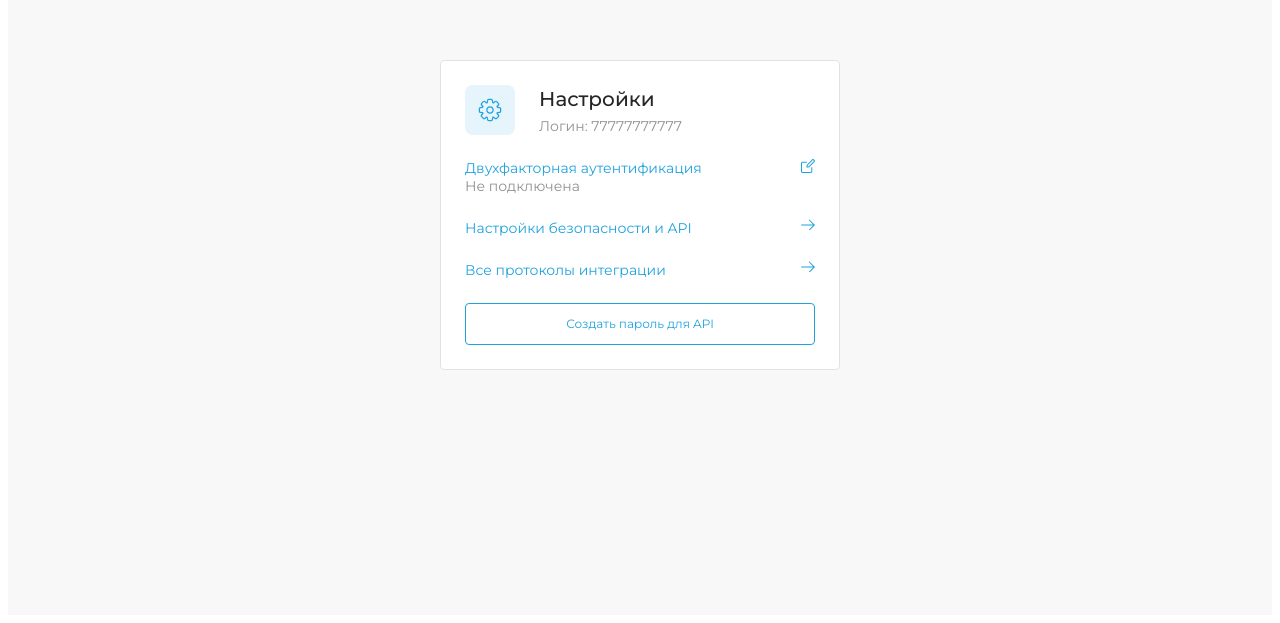
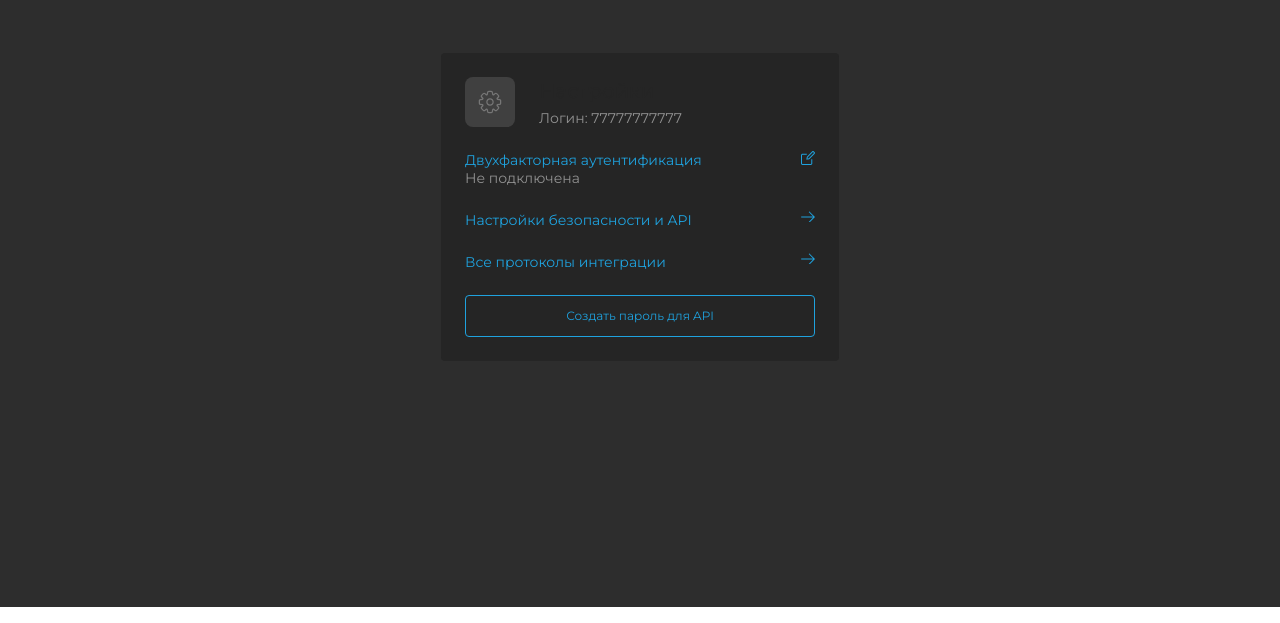
Before and after one commit to AmirAshizhev/streamTelecomTest, a React (Create React App) app: page / in a window 1280 px wide. Shown: the part 193-816 px from the top of the page. Built offline with nearby package versions, Linux system fonts and the light colour scheme.

Commit message:
feat: settings with dark

```diff
--- a/src/components/App/App.css
+++ b/src/components/App/App.css
@@ -1,3 +1,7 @@
+body{
+  margin: 0;
+}
+
 .App {
   display: flex;
   justify-content: center;
@@ -5,3 +9,7 @@
   background: #F8F8F8;
   min-height: 100vh;
 }
+
+.App_dark{
+  background: #2D2D2D;
+}
--- a/src/components/App/App.js
+++ b/src/components/App/App.js
@@ -7,10 +7,10 @@ import './App.css';
 function App() {
 
   const [openedPopup, setOpenedPopup] = useState(false);
-  const [isDarkMode, setIsDarkMode] = useState(false);
+  const [isDarkMode, setIsDarkMode] = useState(true);
 
   return (
-    <div className="App">
+    <div className={`App ${isDarkMode && 'App_dark'}`}>
       <Settings setOpenedPopup={setOpenedPopup}  darkMode={isDarkMode}/>
       {openedPopup && <Popup darkMode={isDarkMode} setOpenedPopup={setOpenedPopup}/>}
     </div>
--- a/src/components/Popup/Popup.css
+++ b/src/components/Popup/Popup.css
@@ -4,7 +4,7 @@
   left: 0;
   width: 100%;
   height: 100%;
-  background: #F8F8F8;
+   /* #F8F8F8; */
   display: flex;
   justify-content: center;
   align-items: center;
@@ -21,6 +21,7 @@
   max-width: 498px;
   box-shadow: 0px 2px 8px rgba(0, 0, 0, 0.24);
   border-radius: 4px;
+  background: #FFFFFF
 }
 
 .popup__countainer_dark{
--- a/src/components/Settings/Settings.css
+++ b/src/components/Settings/Settings.css
@@ -3,6 +3,11 @@
   background: #FFFFFF;
   border: 1px solid #E2E2E2;
   border-radius: 4px;
+}
+
+.settings_dark{
+  background: #252525;
+  border: #252525;
 }
 
 .settings__form{
@@ -11,6 +16,7 @@
   row-gap: 24px;
   width: 350px;
 }
+
 
 .settings__box{
   display: grid;
@@ -31,6 +37,10 @@
   grid-column-end: 2;
   grid-row-start: 1;
   grid-row-end: 3;
+}
+.settings__mech_dark{
+  background-color: #404040;
+  background-image: url(../../images/mech_dark.svg);
 }
 
 .settings__title{
@@ -80,7 +90,7 @@
   font-weight: 400;
   font-size: 14px;
   line-height: 18px;
-  color: #1FA2DE;
+  color: rgba(31, 162, 222, 1);
   text-decoration: none;
 
   display: flex;
@@ -95,6 +105,7 @@
 
 .settings__link-text{
   margin: 0;
+  color: rgba(31, 162, 222, 1);
 }
 
 .settings__link-img{
--- a/src/components/Settings/Settings.jsx
+++ b/src/components/Settings/Settings.jsx
@@ -7,10 +7,10 @@ function Settings({setOpenedPopup, darkMode}) {
   }
 
   return (
-    <div className="settings">
-      <form className="settings__form">
+    <div className={`settings ${darkMode && 'settings_dark'}`}>
+      <form className='settings__form'>
         <div className="settings__box">
-          <div className="settings__mech"></div>
+          <div className={`settings__mech ${darkMode && 'settings__mech_dark'}`}></div>
           <h2 className="settings__title">Настройки</h2>
           <span className="settings__span">Логин: 77777777777</span>
         </div>
```
Also changed, not shown: src/images/mech_dark.svg (added).
